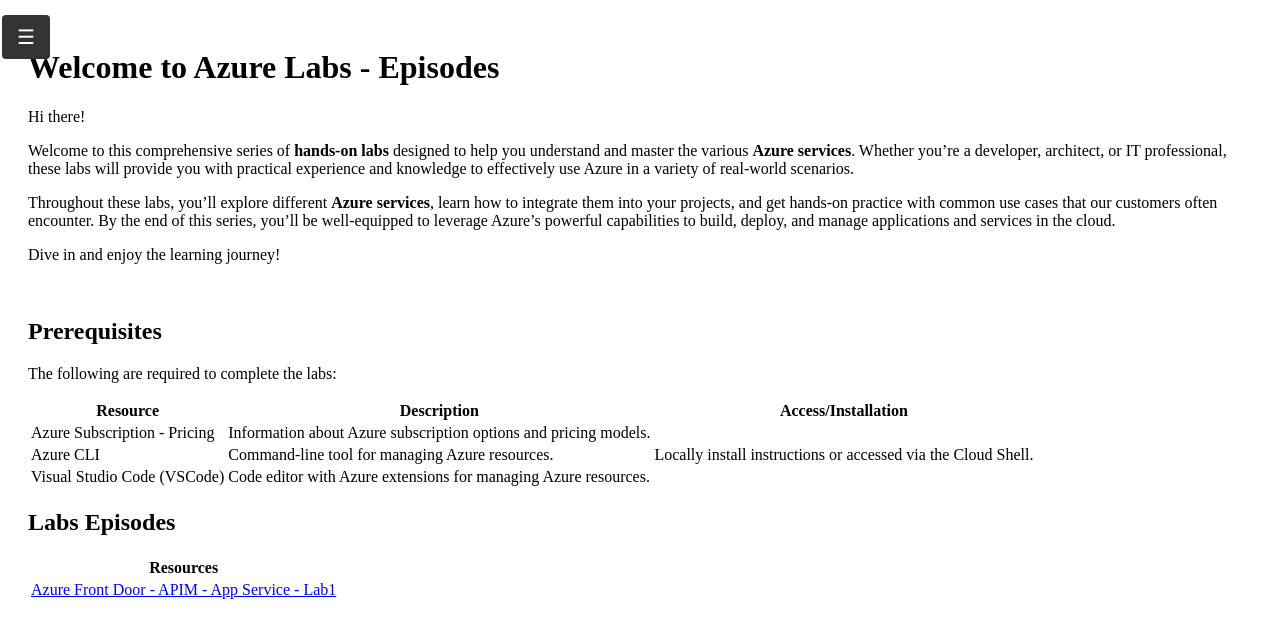
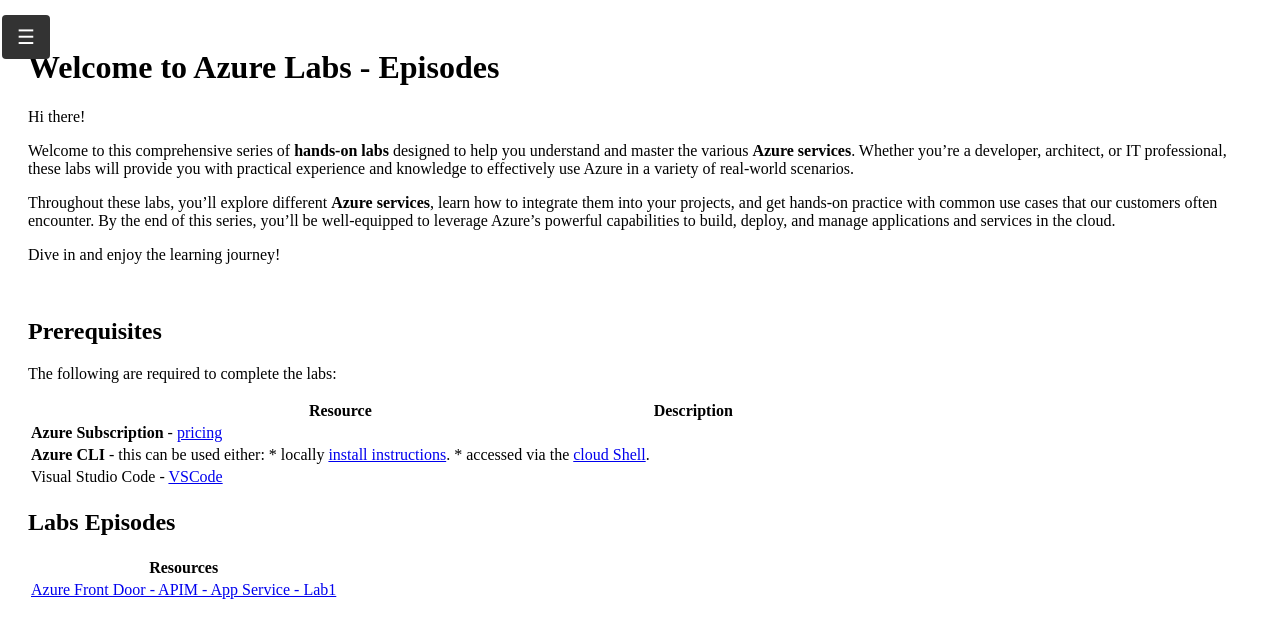
Before and after one commit to pta19059/pta19059.github.io, a Jekyll site: the page built from Labs/Main_Page.md, in a window 1280 px wide. Shown: the top 638 px of the page. Built offline with Jekyll 4.4.1, drawn with Linux system fonts in a browser that asks for light colours.

Commit message:
Update Main_Page.md

```diff
--- a/Labs/Main_Page.md
+++ b/Labs/Main_Page.md
@@ -21,11 +21,11 @@
 
 The following are required to complete the labs:
 
-| Resource | Description | Access/Installation |
-|---|---|---|
-| Azure Subscription - Pricing | Information about Azure subscription options and pricing models. |  |
-| Azure CLI | Command-line tool for managing Azure resources. | Locally install instructions or accessed via the Cloud Shell. |
-| Visual Studio Code (VSCode) | Code editor with Azure extensions for managing Azure resources. |  |
+| Resource | Description |
+|---|---|
+| **Azure Subscription** - [pricing](https://azure.microsoft.com/pricing/details/container-apps/) |  |
+| **Azure CLI** - this can be used either:  * locally [install instructions](https://docs.microsoft.com/cli/azure/install-azure-cli).  * accessed via the [cloud Shell](https://shell.azure.com). |  |
+| Visual Studio Code - [VSCode](https://code.visualstudio.com/) |  |
 
 
 ## Labs Episodes
```
